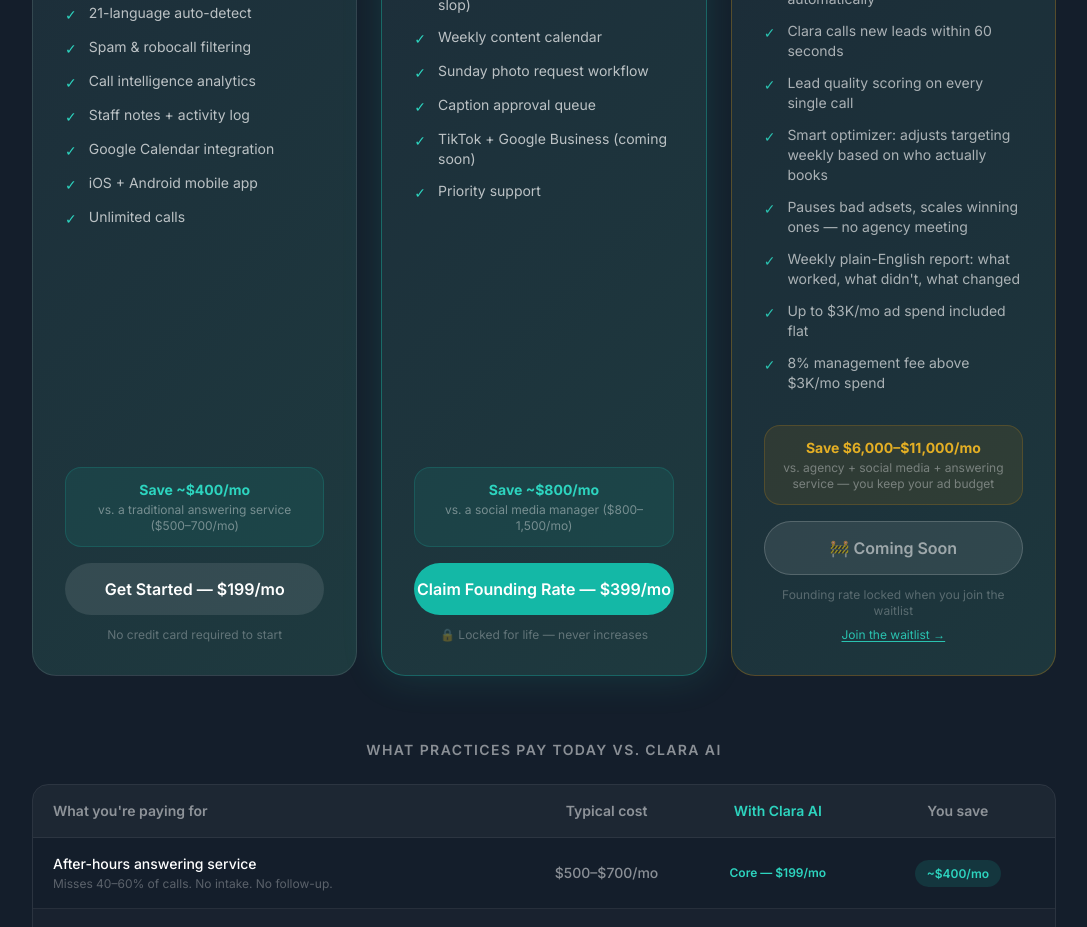
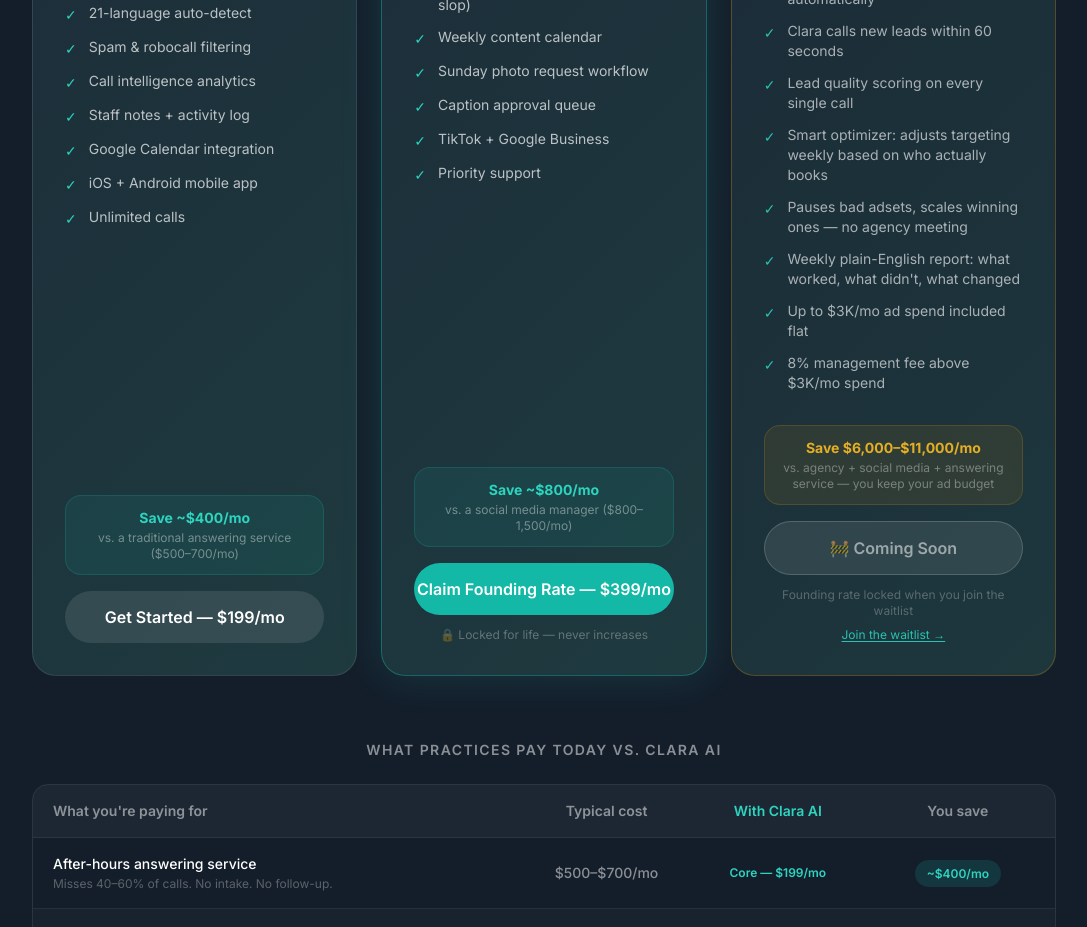
Before and after one commit to dentalondemand/iamclara-website, a Next.js app: page / in a window 1280 px wide. Shown: the part 5880-6807 px from the top of the page, without its empty margins (96-1183 px from the left). Built offline with nearby package versions, Linux system fonts and the light colour scheme.

Commit message:
fix: remove 'no credit card required' copy, mark TikTok as live (not coming soon)

```diff
--- a/app/page.tsx
+++ b/app/page.tsx
@@ -328,7 +328,7 @@ function Pricing() {
                 className="block text-center bg-white/10 hover:bg-white/20 text-white font-semibold py-3.5 rounded-full transition-colors">
                 Get Started — $199/mo
               </a>
-              <p className="text-center text-white/30 text-xs mt-3">No credit card required to start</p>
+
             </div>
           </div>
 
@@ -364,7 +364,7 @@ function Pricing() {
                 'Weekly content calendar',
                 'Sunday photo request workflow',
                 'Caption approval queue',
-                'TikTok + Google Business (coming soon)',
+                'TikTok + Google Business',
                 'Priority support',
               ].map((item) => (
                 <li key={item} className="flex items-start gap-3 text-sm text-white/70">
```
